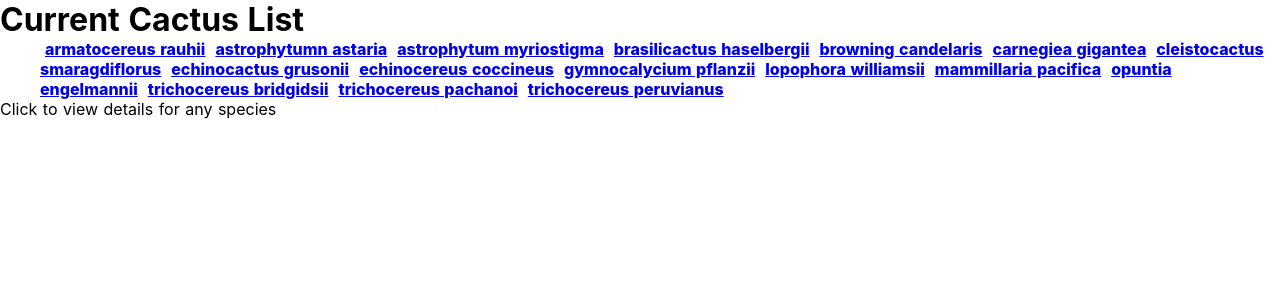
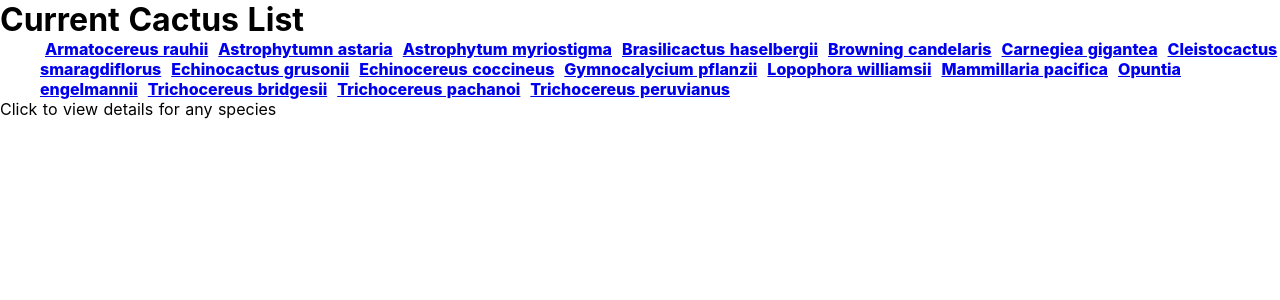
Before and after one commit to Macpeters/cactus, a Nuxt app: page /cactus in a window 1280 px wide. Shown: the top 300 px of the page. Built offline with nearby package versions, Linux system fonts and the light colour scheme.

Commit message:
build, generate, add t. bridgesii

```diff
--- a/components/cactus/lopophoraWilliamsii.vue
+++ b/components/cactus/lopophoraWilliamsii.vue
@@ -5,7 +5,8 @@
       <article>
         <h2>Notes on the species</h2>
         <div>
-          They seem to have a fairly good germ rate, and are quick to show it.
+          They seem to have a fairly good germ rate, and are quick to show it.  All my seeds so far have been purchased
+          from Sacred Seed in Toronto
 
           <div>
             <h3>Varieties</h3>
--- /dev/null
+++ b/components/cactus/trichocereusBridgesii.vue
@@ -0,0 +1,57 @@
+<template>
+  <div>
+    <h1>Trichocereus bridgesii</h1>
+
+    <article>
+      <h2>Notes on the species</h2>
+      <div>
+        All my seeds so far have been purchased from Magiccactus.com
+      </div>
+    </article>
+
+    <article>
+      <h2>Batch 2</h2>
+      <div>
+        <h3>Sowing the seeds: 04/2019</h3>
+          <div>I had 30 seeds split into batches of 10 and 20, with varying light conditions.
+            More light had 50% germ rate, compared to 10% for less light.</div>
+      </div>
+      <div>
+        <h3>Seedlings</h3>
+          <div>
+            Altogether there are 13 seedlings - tall, skinny little things with adorable little spines trying
+            to form.  Still incubating.
+          </div>
+      </div>
+    </article>
+
+    <article>
+      <h2>Batch 1</h2>
+      <div>
+        <h3>Sowing the seeds: 03/2019</h3>
+          <div>30 seeds in 2 inch plastic pots in baggies.  Except that I dropped them immediately after sowing :(</div>
+      </div>
+      <div>
+        <h3>Seedlings</h3>
+          <div>
+            There is but one lone survival of this batch.  He's going to join the lopophoras that came out of incubation
+            too early - hardened off and stuck under 24 hour flor lighting to see how he likes it.
+          </div>
+      </div>
+    </article>
+
+  </div>
+</template>
+
+<script>
+  export default {
+    head () {
+      return {
+        name: 'test',
+        title: 'test'
+      }
+    }}
+</script>
+
+<style>
+</style>
--- a/pages/cactus.vue
+++ b/pages/cactus.vue
@@ -2,22 +2,22 @@
   <div>
     <h1>Current Cactus List</h1>
       <ul>
-        <li><a href="/cactus/armatocereus_rauhii">armatocereus rauhii</a></li>
-        <li><a href="/cactus/astrophytumn_astaria">astrophytumn astaria</a></li>
-        <li><a href="/cactus/astrophytum_myriostigma">astrophytum myriostigma</a></li>
-        <li><a href="/cactus/brasilicactus_haselbergii">brasilicactus haselbergii</a></li>
-        <li><a href="/cactus/browning_candelaris">browning candelaris</a></li>
-        <li><a href="/cactus/carnegiea_gigantea">carnegiea gigantea</a></li>
-        <li><a href="/cactus/cleistocactus_smaragdiflorus">cleistocactus smaragdiflorus</a></li>
-        <li><a href="/cactus/echinocactus_grusonii">echinocactus grusonii</a></li>
-        <li><a href="/cactus/echinocereus_coccineus">echinocereus coccineus</a></li>
-        <li><a href="/cactus/gymnocalycium_pflanzii">gymnocalycium pflanzii</a></li>
-        <li><a href="/cactus/lopophora_williamsii">lopophora williamsii</a></li>
-        <li><a href="/cactus/mammillaria_pacifica">mammillaria pacifica</a></li>
-        <li><a href="/cactus/opuntia_engelmannii">opuntia engelmannii</a></li>
-        <li><a href="/cactus/trichocereus_bridgidsii">trichocereus bridgidsii</a></li>
-        <li><a href="/cactus/trichocereus_pachanoi">trichocereus pachanoi</a></li>
-        <li><a href="/cactus/trichocereus_peruvianus">trichocereus peruvianus</a></li>
+        <li><a href="/cactus/armatocereus_rauhii">Armatocereus rauhii</a></li>
+        <li><a href="/cactus/astrophytumn_astaria">Astrophytumn astaria</a></li>
+        <li><a href="/cactus/astrophytum_myriostigma">Astrophytum myriostigma</a></li>
+        <li><a href="/cactus/brasilicactus_haselbergii">Brasilicactus haselbergii</a></li>
+        <li><a href="/cactus/browning_candelaris">Browning candelaris</a></li>
+        <li><a href="/cactus/carnegiea_gigantea">Carnegiea gigantea</a></li>
+        <li><a href="/cactus/cleistocactus_smaragdiflorus">Cleistocactus smaragdiflorus</a></li>
+        <li><a href="/cactus/echinocactus_grusonii">Echinocactus grusonii</a></li>
+        <li><a href="/cactus/echinocereus_coccineus">Echinocereus coccineus</a></li>
+        <li><a href="/cactus/gymnocalycium_pflanzii">Gymnocalycium pflanzii</a></li>
+        <li><a href="/cactus/lopophora_williamsii">Lopophora williamsii</a></li>
+        <li><a href="/cactus/mammillaria_pacifica">Mammillaria pacifica</a></li>
+        <li><a href="/cactus/opuntia_engelmannii">Opuntia engelmannii</a></li>
+        <li><a href="/cactus/trichocereus_bridgisii">Trichocereus bridgesii</a></li>
+        <li><a href="/cactus/trichocereus_pachanoi">Trichocereus pachanoi</a></li>
+        <li><a href="/cactus/trichocereus_peruvianus">Trichocereus peruvianus</a></li>
       </ul>
 
     <nuxt-child v-if="$route.params.cactus"/>
@@ -25,26 +25,25 @@
     <span v-if="!$route.params.cactus">Click to view details for any species</span>
 
     <span v-if="$route.params.cactus=='lopophora_williamsii'"><lopophoraWilliamsii /></span>
+    <span v-if="$route.params.cactus=='trichocereus_bridgisii'"><trichocereusBridgesii /></span>
   </div>
 </template>
 
 <script>
   import lopophoraWilliamsii from "../components/cactus/lopophoraWilliamsii.vue"
+  import trichocereusBridgesii from "../components/cactus/trichocereusBridgesii.vue"
 
   export default {
     components: {
-    lopophoraWilliamsii
+      lopophoraWilliamsii,
+      trichocereusBridgesii
     },
     head () {
       return {
         title: 'Cactus',
-      data() {
-        return {
-          // test: test
-        }
-      },
+        data() { return {} },
         meta: [
-        { hid: 'description', name: 'description', content: 'Discover our team' }
+          { hid: 'description', name: 'description', content: "See what cacti I'm growing" }
         ]
       }
     }}
--- a/pages/cactus/_cactus.vue
+++ b/pages/cactus/_cactus.vue
@@ -44,8 +44,9 @@ export default {
   async asyncData({ app, params, error }) {
     let list = await app.$axios.$get('/api/cactus.json')
     let cactus = list.find((cactus) => cactus.slug == params.cactus)
+    // let error = null;
     if(params.cactus && !cactus) {
-      return error({statusCode: 404, message: 'no cactus'})
+      return error({statusCode: 404, message: 'no cactus was found for the slug: ' + params.cactus})
     }
     return { cactus }
   }
--- a/static/api/cactus.json
+++ b/static/api/cactus.json
@@ -202,10 +202,10 @@
     "fruit": null,
     "growth_pattern": "columnar",
     "height": "2-5m",
-    "latin_name": "trichocereus bridgidsii",
+    "latin_name": "trichocereus bridgesii",
     "origin": "Bolivia",
     "ribs": "4-8",
-    "slug": "trichocereus_bridgidsii",
+    "slug": "trichocereus_bridgisii",
     "spines": "groups of up to 4, 6-7cm in length",
     "width": "15-20cm"
   },
```
Also changed, not shown: components/cactus/test.vue (deleted, +0 -18 lines). Lines whose indentation alone changed are shown as unchanged.
